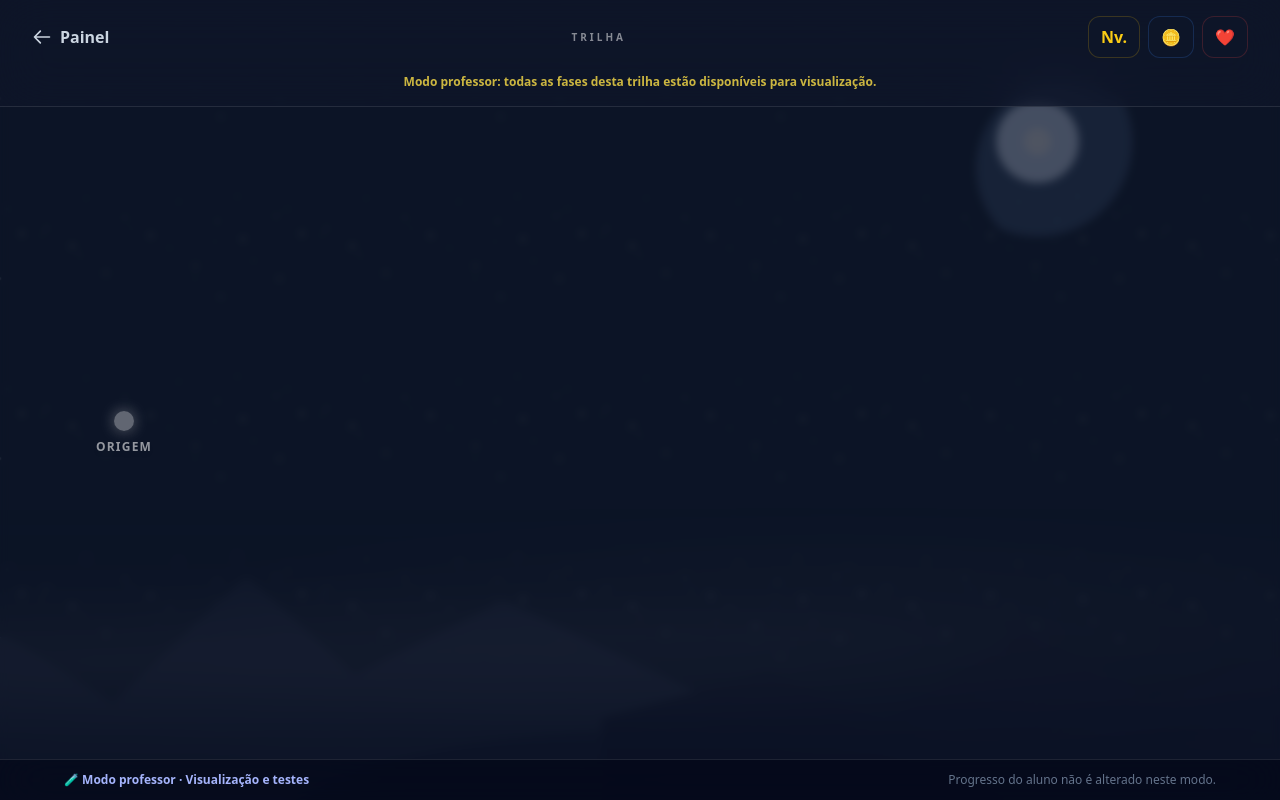
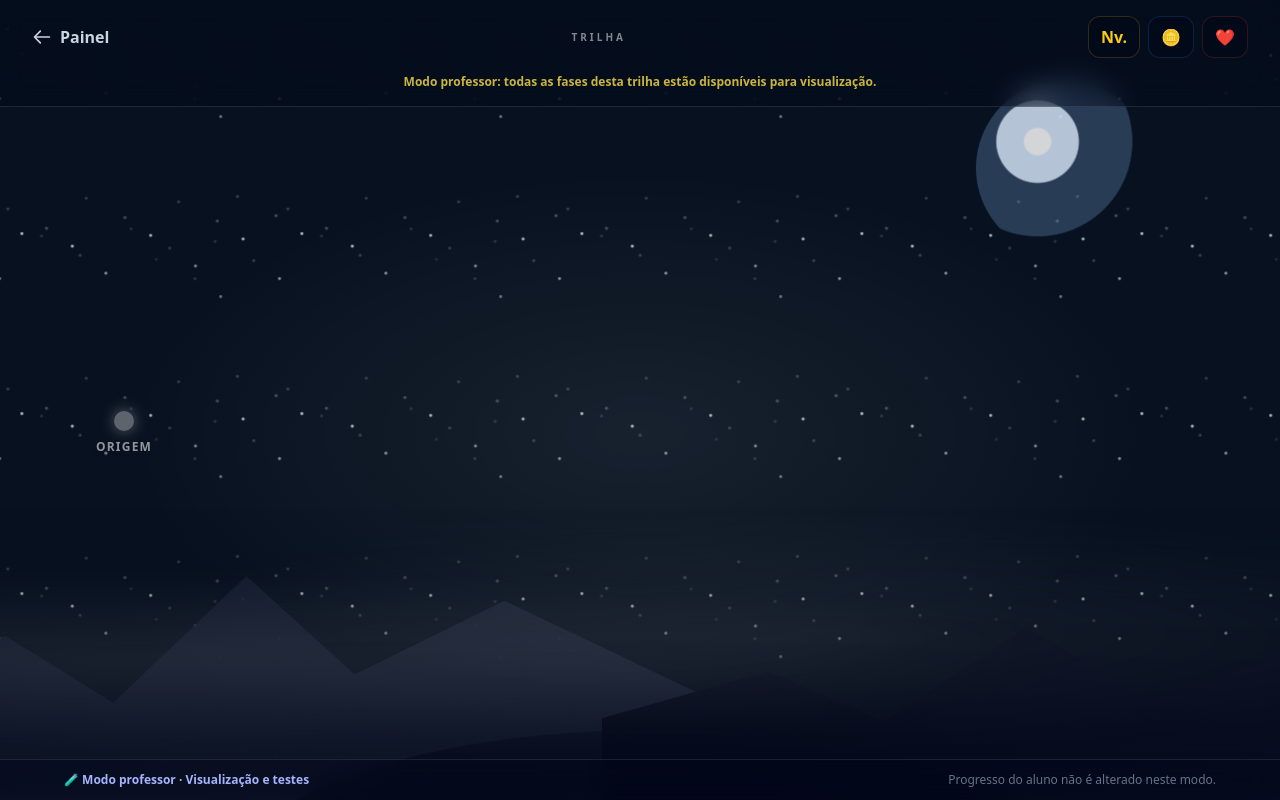
Before and after one commit to viniciusnovelo/trilha_ensino, a Django app: template curriculo/templates/curriculo/trilha.html in a window 1280 px wide. Run offline with Django 5.2, Linux system fonts and the light colour scheme; the template is opened without the code that fills it, so the values that code supplies are empty; some libraries are stand-ins or nearby versions.

Commit message:
fix: clarear paisagem e mapa da trilha

```diff
--- a/curriculo/templates/curriculo/trilha.html
+++ b/curriculo/templates/curriculo/trilha.html
@@ -22,56 +22,17 @@
             display: none;
         }
 
-        .tema-padrao {
-            background:
-                linear-gradient(
-                    to bottom,
-                    #0f172a,
-                    #1e293b
-                );
+        .glass-overlay {
+            background: transparent;
+            backdrop-filter: none;
         }
 
-        .tema-floresta {
-            background:
-                linear-gradient(
-                    135deg,
-                    #052e16,
-                    #14532d,
-                    #064e3b
-                );
-        }
-
-        .tema-deserto {
-            background:
-                linear-gradient(
-                    135deg,
-                    #451a03,
-                    #78350f,
-                    #92400e
-                );
-        }
-
-        .tema-masmorra {
-            background:
-                linear-gradient(
-                    135deg,
-                    #020617,
-                    #1e1b4b,
-                    #171717
-                );
-        }
-
-        .glass-overlay {
-            background:
-                rgba(
-                    15,
-                    23,
-                    42,
-                    0.68
-                );
-
-            backdrop-filter:
-                blur(4px);
+        .mapa-jornada {
+            background: radial-gradient(
+                ellipse at center,
+                rgba(255,255,255,.07),
+                transparent 60%
+            );
         }
 
         .linha-conector {
@@ -115,7 +76,7 @@
          ===================================================== -->
 
     <header
-        class="relative z-30 shrink-0 border-b border-white/10 bg-slate-900/60 backdrop-blur-xl"
+        class="relative z-30 shrink-0 border-b border-white/10 bg-slate-950/35 backdrop-blur-md"
     >
 
         <div
@@ -198,7 +159,7 @@
 
 
                     <div
-                        class="bg-slate-900/70 border border-yellow-500/20 rounded-xl px-3 py-2"
+                        class="bg-slate-950/45 border border-yellow-500/20 rounded-xl px-3 py-2"
                     >
 
                         <span
@@ -211,7 +172,7 @@
 
 
                     <div
-                        class="bg-slate-900/70 border border-blue-500/20 rounded-xl px-3 py-2"
+                        class="bg-slate-950/45 border border-blue-500/20 rounded-xl px-3 py-2"
                     >
 
                         <span
@@ -224,7 +185,7 @@
 
 
                     <div
-                        class="bg-slate-900/70 border border-red-500/20 rounded-xl px-3 py-2"
+                        class="bg-slate-950/45 border border-red-500/20 rounded-xl px-3 py-2"
                     >
 
                         <span
@@ -314,7 +275,7 @@
          ===================================================== -->
 
     <div
-        class="relative z-10 flex-1 overflow-x-auto scrollbar-hide flex items-center cursor-grab active:cursor-grabbing"
+        class="relative z-10 flex-1 overflow-x-auto mapa-jornada scrollbar-hide flex items-center cursor-grab active:cursor-grabbing"
     >
 
         <div
@@ -458,7 +419,7 @@
                     >
 
                         <div
-                            class="bg-slate-950/90 backdrop-blur-xl border border-white/20 rounded-xl px-4 py-3 shadow-2xl text-center"
+                            class="bg-slate-950/55 backdrop-blur-lg border border-white/20 rounded-xl px-4 py-3 shadow-2xl text-center"
                         >
 
                             <p
@@ -546,7 +507,7 @@
          ===================================================== -->
 
     <footer
-        class="relative z-20 shrink-0 border-t border-white/10 bg-slate-950/60 backdrop-blur-xl px-6 py-3"
+        class="relative z-20 shrink-0 border-t border-white/10 bg-slate-950/30 backdrop-blur-md px-6 py-3"
     >
 
         <div
```
